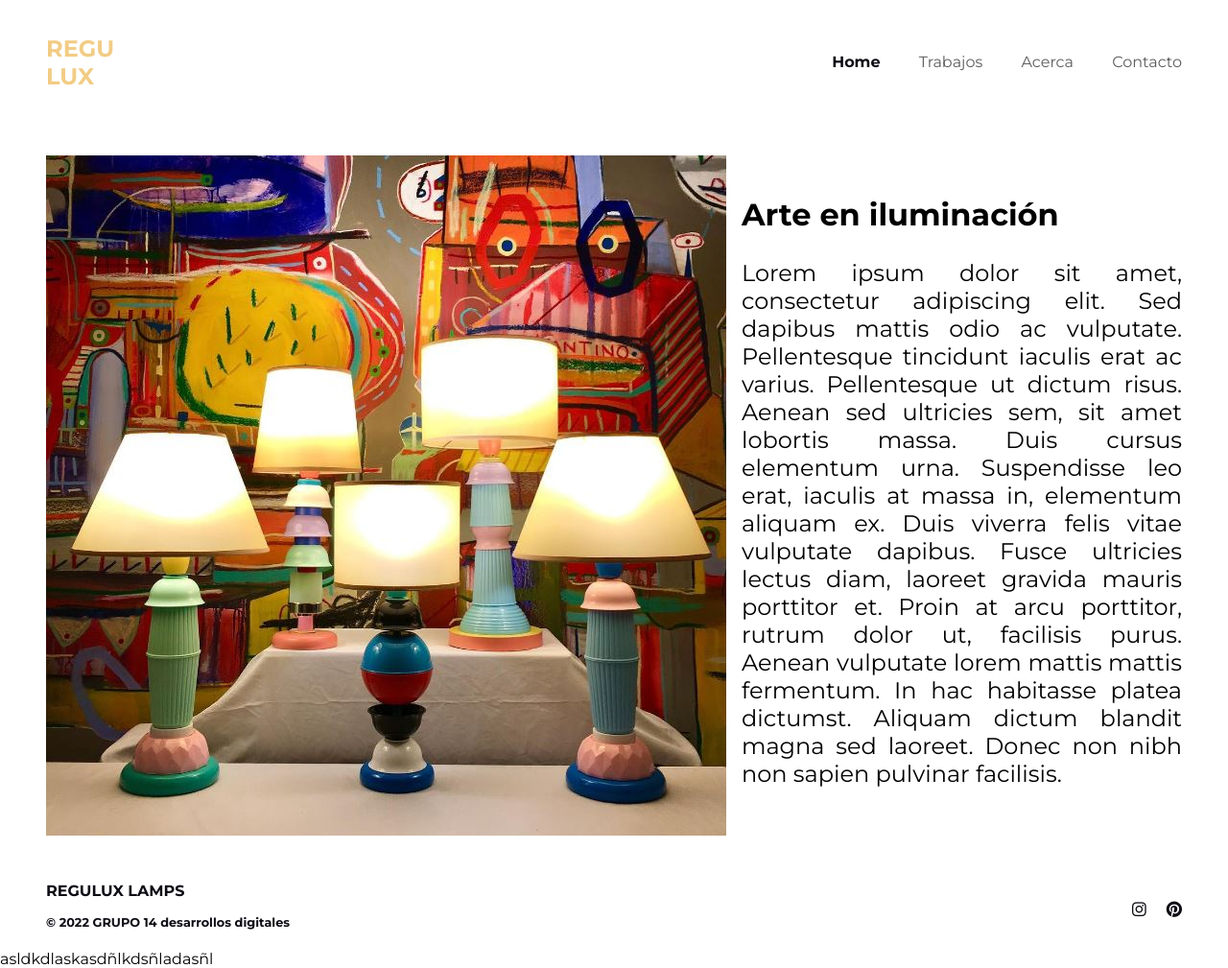
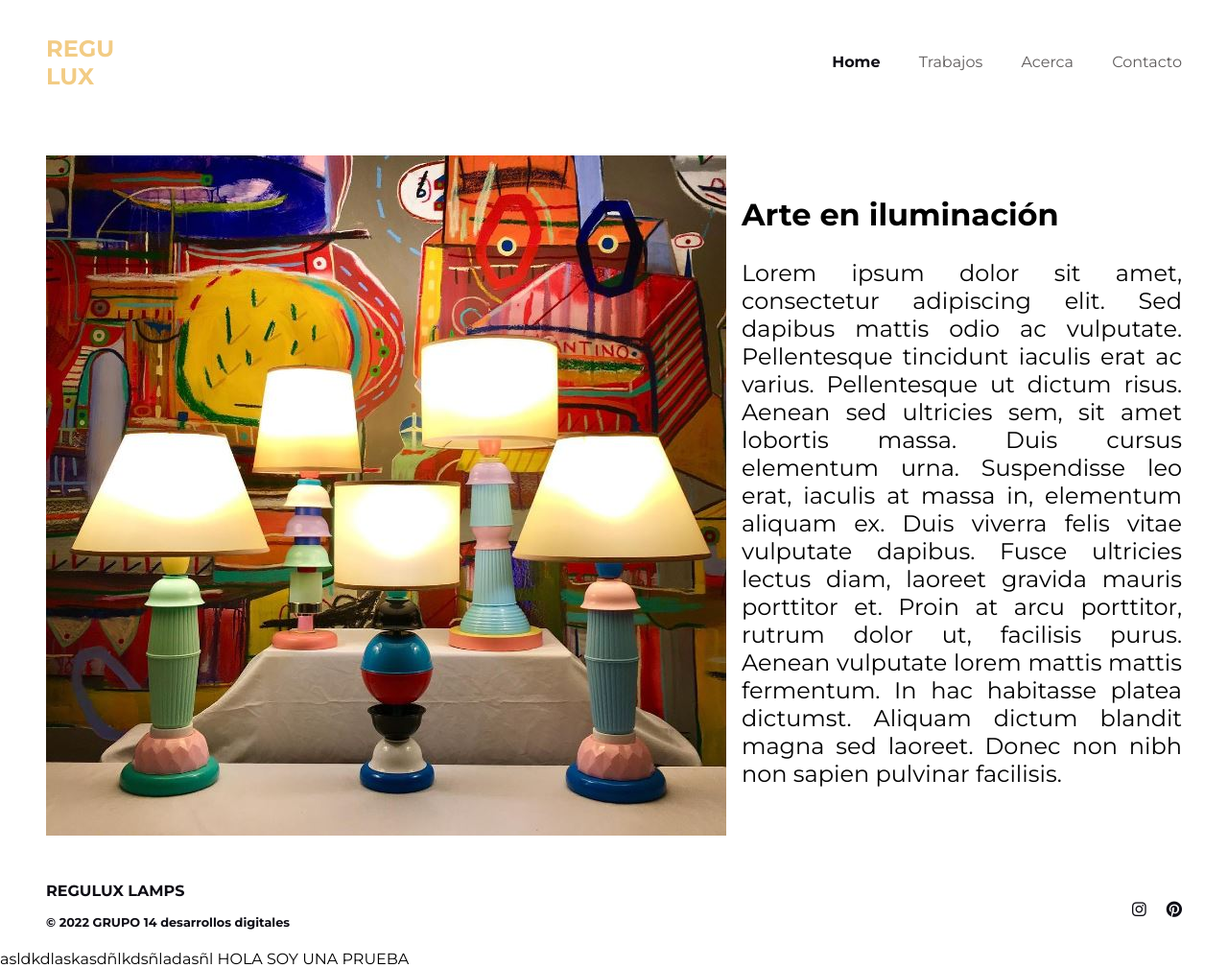
Before and after one commit to raamgonzalez/TPO-DesarrolloWEB-REGULUX-LAMPS.github.io, a plain HTML site: page index.html in a window 1280 px wide. Shown: the whole page at 96% size. Drawn offline with Linux system fonts and the light colour scheme.

Commit message:
ASDSDAASDASDASD

```diff
--- a/index.html
+++ b/index.html
@@ -53,6 +53,7 @@
             </div>
         </div>
         asldkdlaskasdñlkdsñladasñl
+        HOLA SOY UNA PRUEBA
     </footer>
 </body>
 </html>
```
